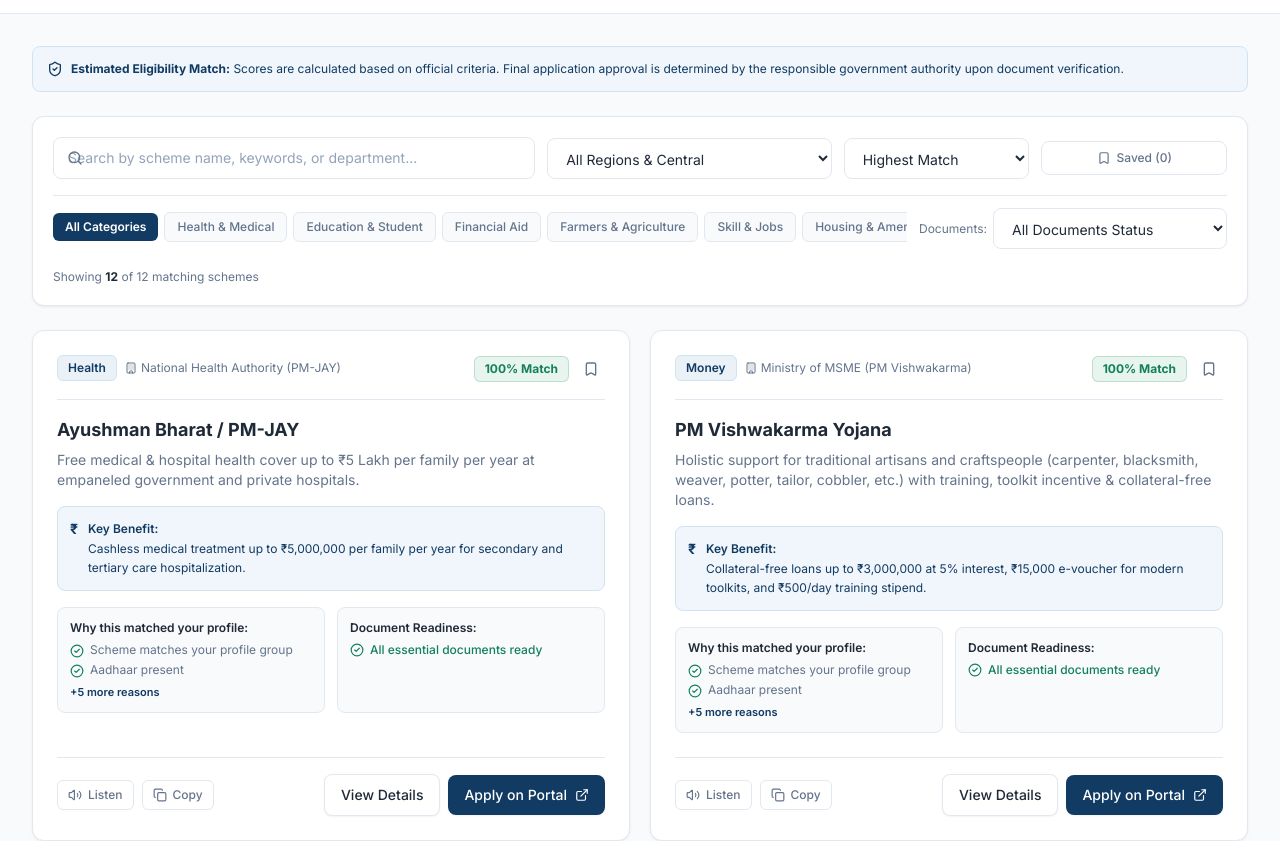
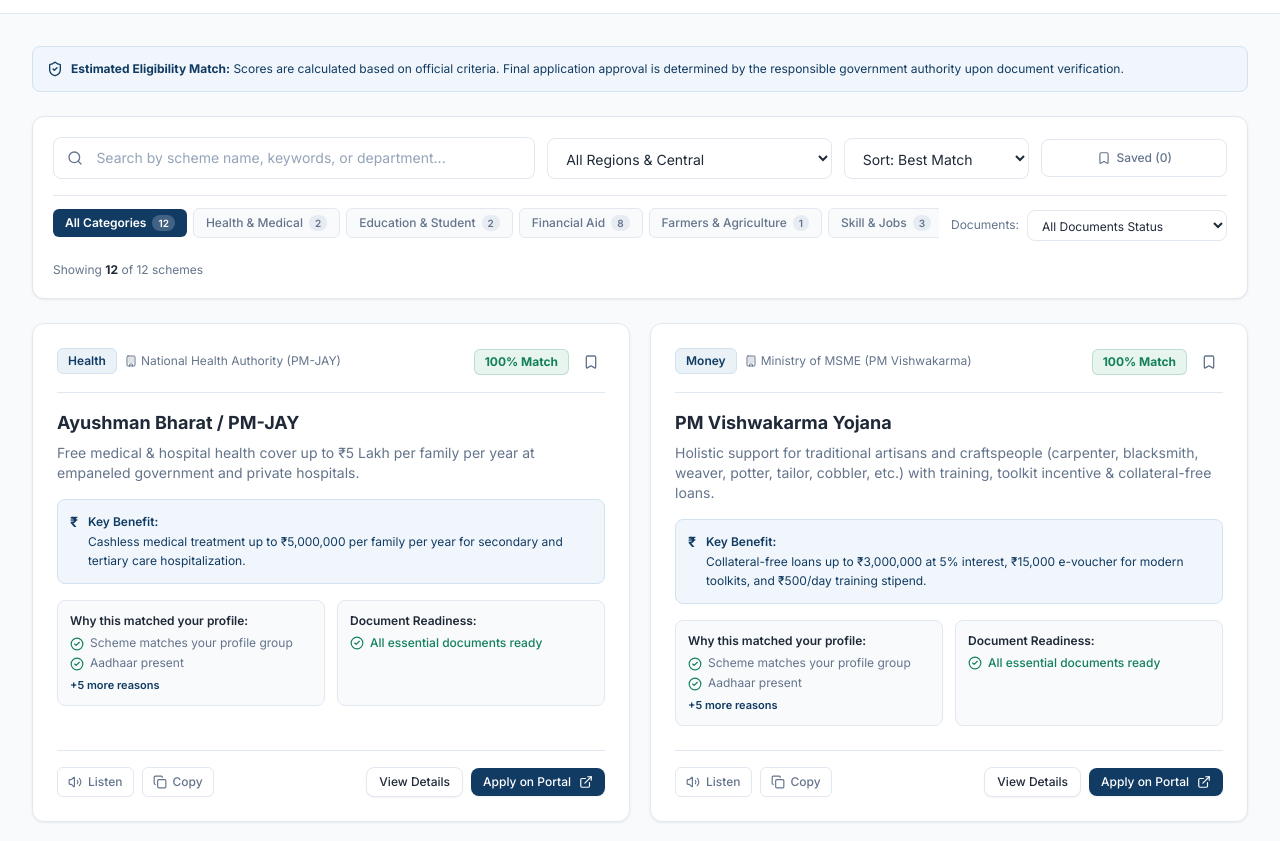
Before and after one commit to shv21/HaqSetu, a React (Vite) app: page /results in a window 1280 px wide. Shown: the part 240-1081 px from the top of the page. Built offline with nearby package versions, Linux system fonts and the light colour scheme.

Commit message:
fix(search): fix search icon/text overlap, implement multi-token full corpus search, and add cross-category alerts

```diff
--- a/src/components/SchemeResults.jsx
+++ b/src/components/SchemeResults.jsx
@@ -1,23 +1,66 @@
-import { useState, useMemo, useEffect } from "react";
+import { useState, useMemo, useEffect, useRef } from "react";
 import {
   Search,
-  SlidersHorizontal,
   Bookmark,
   CheckCircle2,
   AlertCircle,
   RotateCcw,
   ShieldCheck,
-  Filter,
   ArrowUpDown,
-  X
+  X,
+  Sparkles,
+  Info
 } from "lucide-react";
 import SchemeCard from "./SchemeCard.jsx";
 import SchemeDetailModal from "./SchemeDetailModal.jsx";
 import translations from "../translations.js";
 import { getSavedSchemeIds } from "../utils/storage.js";
 
+const CATEGORY_TABS = [
+  { id: "all", label: "All Categories" },
+  { id: "health", label: "Health & Medical" },
+  { id: "education", label: "Education & Student" },
+  { id: "money", label: "Financial Aid" },
+  { id: "farmer", label: "Farmers & Agriculture" },
+  { id: "skill", label: "Skill & Jobs" },
+  { id: "housing", label: "Housing & Amenities" },
+];
+
+/**
+ * Checks whether a scheme matches the search query.
+ * Breaks down the query into individual tokens and tests against all searchable fields.
+ */
+function matchesSearchQuery(scheme, query) {
+  if (!query || !query.trim()) return true;
+
+  const tokens = query.toLowerCase().trim().split(/\s+/).filter(Boolean);
+  if (tokens.length === 0) return true;
+
+  const searchableCorpus = [
+    scheme.name,
+    scheme.shortName,
+    scheme.category,
+    scheme.officialSourceName,
+    scheme.description,
+    scheme.benefit,
+    "yojana", "yojna", "scheme", "sarkari", "govt", "card",
+    ...(scheme.tags || []),
+    ...(scheme.targetUsers || []),
+    ...(scheme.requiredDocuments || []),
+    ...(scheme.optionalDocuments || []),
+    ...(scheme.applySteps || []),
+  ]
+    .filter(Boolean)
+    .join(" ")
+    .toLowerCase();
+
+  // Every token entered must be found in the scheme's text
+  return tokens.every((token) => searchableCorpus.includes(token));
+}
+
 export default function SchemeResults({ lang, matchedSchemes = [], profile, initialCategory }) {
   const t = translations[lang] || translations.en;
+  const searchInputRef = useRef(null);
 
   const [selectedScheme, setSelectedScheme] = useState(null);
   const [searchQuery, setSearchQuery] = useState("");
@@ -28,22 +71,12 @@
   const [sortBy, setSortBy] = useState("score"); // "score" | "name_asc" | "category"
   const [savedIds, setSavedIds] = useState([]);
 
-  // Check saved schemes from localStorage
+  // Sync saved schemes from localStorage
   useEffect(() => {
     setSavedIds(getSavedSchemeIds());
   }, [showSavedOnly, selectedScheme]);
 
-  const categoryTabs = [
-    { id: "all", label: "All Categories" },
-    { id: "health", label: "Health & Medical" },
-    { id: "education", label: "Education & Student" },
-    { id: "money", label: "Financial Aid" },
-    { id: "farmer", label: "Farmers & Agriculture" },
-    { id: "skill", label: "Skill & Jobs" },
-    { id: "housing", label: "Housing & Amenities" },
-  ];
-
-  // Extract unique states available
+  // Extract unique states available in the dataset
   const availableStates = useMemo(() => {
     const states = new Set();
     matchedSchemes.forEach((item) => {
@@ -52,38 +85,53 @@
     return Array.from(states);
   }, [matchedSchemes]);
 
-  // Filtering & Sorting Pipeline
+  // Count schemes matching search across ALL categories (to detect cross-category results)
+  const allCategorySearchMatches = useMemo(() => {
+    if (!searchQuery.trim()) return matchedSchemes;
+    return matchedSchemes.filter((item) => matchesSearchQuery(item.scheme, searchQuery));
+  }, [matchedSchemes, searchQuery]);
+
+  // Calculate dynamic count for each category tab
+  const categoryCounts = useMemo(() => {
+    const counts = {};
+    CATEGORY_TABS.forEach((tab) => {
+      if (tab.id === "all") {
+        counts[tab.id] = allCategorySearchMatches.length;
+      } else {
+        counts[tab.id] = allCategorySearchMatches.filter((item) => {
+          const cat = item.scheme.category?.toLowerCase();
+          const tags = item.scheme.tags?.map((t) => t.toLowerCase()) || [];
+          return cat === tab.id || tags.includes(tab.id);
+        }).length;
+      }
+    });
+    return counts;
+  }, [allCategorySearchMatches]);
+
+  // Primary Filtering & Sorting Pipeline
   const filteredList = useMemo(() => {
     return matchedSchemes
       .filter((item) => {
         const { scheme, missingDocuments } = item;
 
-        // Search text query
-        if (searchQuery.trim()) {
-          const q = searchQuery.toLowerCase();
-          const matchName = scheme.name?.toLowerCase().includes(q);
-          const matchShort = scheme.shortName?.toLowerCase().includes(q);
-          const matchDept = scheme.officialSourceName?.toLowerCase().includes(q);
-          const matchDesc = scheme.description?.toLowerCase().includes(q);
-          const matchTags = scheme.tags?.some((tag) => tag.toLowerCase().includes(q));
-          if (!matchName && !matchShort && !matchDept && !matchDesc && !matchTags) {
-            return false;
-          }
+        // 1. Full-text tokenized search match
+        if (!matchesSearchQuery(scheme, searchQuery)) {
+          return false;
         }
 
-        // Category filter
+        // 2. Category filter
         if (filterCategory !== "all") {
           const matchCat = scheme.category?.toLowerCase() === filterCategory.toLowerCase();
           const matchTags = scheme.tags?.some((t) => t.toLowerCase().includes(filterCategory.toLowerCase()));
           if (!matchCat && !matchTags) return false;
         }
 
-        // State filter
+        // 3. State/Region filter
         if (filterState !== "all") {
           if (scheme.state && scheme.state !== filterState) return false;
         }
 
-        // Document readiness filter
+        // 4. Document readiness filter
         if (filterDocReadiness === "ready" && missingDocuments.length > 0) {
           return false;
         }
@@ -91,7 +139,7 @@
           return false;
         }
 
-        // Saved schemes filter
+        // 5. Saved schemes filter
         if (showSavedOnly && !savedIds.includes(scheme.id)) {
           return false;
         }
@@ -128,14 +176,33 @@
     setFilterDocReadiness("all");
     setShowSavedOnly(false);
     setSortBy("score");
+    if (searchInputRef.current) {
+      searchInputRef.current.focus();
+    }
+  };
+
+  const handleClearSearch = () => {
+    setSearchQuery("");
+    if (searchInputRef.current) {
+      searchInputRef.current.focus();
+    }
   };
 
   const hasActiveFilters =
-    searchQuery !== "" ||
+    searchQuery.trim() !== "" ||
     filterCategory !== "all" ||
     filterState !== "all" ||
     filterDocReadiness !== "all" ||
     showSavedOnly;
+
+  // Detect if user has 0 results in current category, but matches exist in other categories
+  const hasCrossCategoryResults =
+    searchQuery.trim() !== "" &&
+    filterCategory !== "all" &&
+    filteredList.length === 0 &&
+    allCategorySearchMatches.length > 0;
+
+  const currentCategoryName = CATEGORY_TABS.find((t) => t.id === filterCategory)?.label || filterCategory;
 
   return (
     <section className="mx-auto max-w-7xl px-4 py-8 sm:px-6 lg:px-8">
@@ -156,28 +223,39 @@
         {/* Search Bar & Primary Filter Controls */}
         <div className="grid gap-3 md:grid-cols-12 md:items-center">
 
-          {/* Live Search Input */}
-          <div className="md:col-span-5 relative">
-            <Search className="absolute left-3.5 top-1/2 -translate-y-1/2 h-4 w-4 text-[#64748B]" />
+          {/* Live Search Input with Fixed Spacing */}
+          <div className="md:col-span-5 relative flex items-center">
+            {/* Search Icon: strictly positioned with pointer-events-none so it never intercepts click or overlaps text */}
+            <div className="absolute left-3.5 top-1/2 -translate-y-1/2 pointer-events-none select-none z-10 flex items-center justify-center text-[#64748B]">
+              <Search className="h-4 w-4" />
+            </div>
+
             <input
+              ref={searchInputRef}
               type="text"
               value={searchQuery}
               onChange={(e) => setSearchQuery(e.target.value)}
               placeholder="Search by scheme name, keywords, or department..."
-              className="input-clean pl-9 pr-8 text-xs sm:text-sm"
+              style={{ paddingLeft: "2.65rem", paddingRight: "2.5rem" }}
+              className="w-full rounded-lg border border-[#E2E8F0] bg-white py-2.5 text-xs sm:text-sm text-[#1F2937] placeholder:text-slate-400 outline-none transition-all duration-150 focus:border-[#123B63] focus:ring-2 focus:ring-[#123B63]/15"
+              aria-label="Search schemes by name, keyword, or department"
             />
+
+            {/* Clear Button (X) */}
             {searchQuery && (
               <button
                 type="button"
-                onClick={() => setSearchQuery("")}
-                className="absolute right-3 top-1/2 -translate-y-1/2 text-slate-400 hover:text-slate-600"
+                onClick={handleClearSearch}
+                aria-label="Clear search"
+                className="absolute right-3 top-1/2 -translate-y-1/2 z-10 p-1 text-slate-400 hover:text-slate-700 hover:bg-slate-100 rounded-md transition-colors"
+                title="Clear search"
               >
                 <X className="h-3.5 w-3.5" />
               </button>
             )}
           </div>
 
-          {/* State Filter */}
+          {/* Region / State Filter */}
           <div className="md:col-span-3">
             <select
               value={filterState}
@@ -192,7 +270,7 @@
             </select>
           </div>
 
-          {/* Sort By Dropdown */}
+          {/* Sort By Dropdown - Clearly Labeled */}
           <div className="md:col-span-2">
             <select
               value={sortBy}
@@ -200,9 +278,9 @@
               className="select-clean text-xs sm:text-sm"
               aria-label="Sort schemes"
             >
-              <option value="score">Highest Match</option>
-              <option value="name_asc">Name (A-Z)</option>
-              <option value="category">Category</option>
+              <option value="score">Sort: Best Match</option>
+              <option value="name_asc">Sort: Name (A-Z)</option>
+              <option value="category">Sort: By Category</option>
             </select>
           </div>
 
@@ -211,13 +289,13 @@
             <button
               type="button"
               onClick={() => setShowSavedOnly(!showSavedOnly)}
-              className={`w-full inline-flex items-center justify-center gap-1.5 rounded-lg border py-2 px-3 text-xs font-medium transition-colors ${
+              className={`w-full inline-flex items-center justify-center gap-1.5 rounded-lg border py-2.5 px-3 text-xs font-medium transition-colors ${
                 showSavedOnly
                   ? "border-[#123B63] bg-[#EAF2F8] text-[#123B63] font-semibold"
                   : "border-[#E2E8F0] bg-white text-[#64748B] hover:bg-slate-50"
               }`}
             >
-              <Bookmark className={`h-3.5 w-3.5 ${showSavedOnly ? "fill-[#123B63]" : ""}`} />
+              <Bookmark className={`h-3.5 w-3.5 ${showSavedOnly ? "fill-[#123B63] text-[#123B63]" : ""}`} />
               <span>Saved ({savedIds.length})</span>
             </button>
           </div>
@@ -225,36 +303,45 @@
         </div>
 
         {/* Category Filter Chips & Document Readiness */}
-        <div className="pt-3 border-t border-[#E2E8F0] flex flex-col sm:flex-row sm:items-center justify-between gap-3">
+        <div className="pt-3 border-t border-[#E2E8F0] flex flex-col lg:flex-row lg:items-center justify-between gap-3">
 
-          {/* Scrollable Category Chips */}
+          {/* Scrollable Category Chips with Dynamic Match Counts */}
           <div className="flex items-center gap-1.5 overflow-x-auto pb-1 scrollbar-none">
-            {categoryTabs.map((tab) => {
+            {CATEGORY_TABS.map((tab) => {
               const isSelected = filterCategory === tab.id;
+              const count = categoryCounts[tab.id] ?? 0;
               return (
                 <button
                   key={tab.id}
                   type="button"
                   onClick={() => setFilterCategory(tab.id)}
-                  className={`whitespace-nowrap rounded-md px-3 py-1.5 text-xs font-medium transition-colors ${
+                  className={`whitespace-nowrap rounded-md px-3 py-1.5 text-xs font-medium transition-colors flex items-center gap-1.5 ${
                     isSelected
                       ? "bg-[#123B63] text-white font-semibold shadow-xs"
                       : "bg-[#F8FAFC] border border-[#E2E8F0] text-[#64748B] hover:bg-slate-100 hover:text-[#1F2937]"
                   }`}
                 >
-                  {tab.label}
+                  <span>{tab.label}</span>
+                  <span className={`rounded-full px-1.5 py-0.2 text-[10px] font-semibold ${
+                    isSelected
+                      ? "bg-white/20 text-white"
+                      : "bg-slate-200/80 text-[#64748B]"
+                  }`}>
+                    {count}
+                  </span>
                 </button>
               );
             })}
           </div>
 
-          {/* Document Readiness Pill Toggle */}
-          <div className="flex items-center gap-1.5 shrink-0">
-            <span className="text-xs text-[#64748B] hidden lg:inline">Documents:</span>
+          {/* Document Readiness Dropdown */}
+          <div className="flex items-center gap-2 shrink-0">
+            <span className="text-xs text-[#64748B] hidden sm:inline">Documents:</span>
             <select
               value={filterDocReadiness}
               onChange={(e) => setFilterDocReadiness(e.target.value)}
               className="select-clean text-xs py-1.5 px-2.5 w-auto"
+              aria-label="Filter by document readiness"
             >
               <option value="all">All Documents Status</option>
               <option value="ready">Essential Documents Ready</option>
@@ -264,11 +351,37 @@
 
         </div>
 
+        {/* Helpful Banner: When Search query has 0 results in current category but exists in others */}
+        {hasCrossCategoryResults && (
+          <div className="rounded-lg border border-[#F59E0B]/40 bg-[#FEF3C7]/40 p-3 text-xs text-[#B45309] flex flex-col sm:flex-row sm:items-center justify-between gap-2 animate-fadeIn">
+            <div className="flex items-center gap-2">
+              <Info className="h-4 w-4 shrink-0 text-[#B45309]" />
+              <span>
+                No schemes found for <strong>"{searchQuery}"</strong> in <em>{currentCategoryName}</em>, but <strong>{allCategorySearchMatches.length} matching scheme(s)</strong> were found in other categories.
+              </span>
+            </div>
+            <button
+              type="button"
+              onClick={() => setFilterCategory("all")}
+              className="inline-flex items-center gap-1 font-bold text-[#123B63] bg-white border border-[#D1E3F1] px-2.5 py-1 rounded shadow-xs hover:bg-[#EAF2F8] transition-colors shrink-0"
+            >
+              <span>View All {allCategorySearchMatches.length} Matches →</span>
+            </button>
+          </div>
+        )}
+
         {/* Summary Count & Clear Filter Action */}
-        <div className="flex items-center justify-between text-xs text-[#64748B] pt-1">
-          <span>
-            Showing <strong className="text-[#1F2937]">{filteredList.length}</strong> of {matchedSchemes.length} matching schemes
-          </span>
+        <div className="flex flex-wrap items-center justify-between text-xs text-[#64748B] pt-1 gap-2">
+          <div className="flex items-center gap-2">
+            <span>
+              Showing <strong className="text-[#1F2937]">{filteredList.length}</strong> of {matchedSchemes.length} schemes
+            </span>
+            {searchQuery.trim() && (
+              <span className="text-[#123B63] font-medium">
+                • matching <strong>"{searchQuery}"</strong>
+              </span>
+            )}
+          </div>
 
           {hasActiveFilters && (
             <button
@@ -303,12 +416,27 @@
             <Search className="h-6 w-6" />
           </div>
           <h3 className="text-lg font-bold text-[#1F2937]">
-            No schemes matched your current filters
+            {searchQuery.trim()
+              ? `No schemes found matching "${searchQuery}"`
+              : "No schemes match your current filters"
+            }
           </h3>
           <p className="mt-1 text-xs sm:text-sm text-[#64748B] max-w-md mx-auto">
-            Try loosening your search keywords, switching the category tab, or clearing the document readiness filter to see more results.
+            {filterCategory !== "all"
+              ? `Try switching to "All Categories" or loosening your search keywords.`
+              : "Try searching with broader terms like 'farmer', 'health', 'student', 'loan', or clearing filters."
+            }
           </p>
-          <div className="mt-6 flex items-center justify-center gap-3">
+          <div className="mt-6 flex flex-wrap items-center justify-center gap-3">
+            {filterCategory !== "all" && (
+              <button
+                type="button"
+                onClick={() => setFilterCategory("all")}
+                className="btn-outline text-xs py-2 px-4"
+              >
+                <span>Search in All Categories</span>
+              </button>
+            )}
             <button
               type="button"
               onClick={handleResetFilters}
--- a/src/index.css
+++ b/src/index.css
@@ -49,6 +49,7 @@
   background: #94A3B8;
 }
 
+@layer components {
   /* Buttons */
   .btn-primary {
     @apply inline-flex items-center justify-center gap-2 rounded-lg bg-[#123B63] px-4 py-2.5 text-sm font-medium text-white shadow-sm transition-all duration-150 hover:bg-[#0E3052] active:scale-[0.99] focus:outline-none focus:ring-2 focus:ring-[#123B63] focus:ring-offset-2 disabled:opacity-50 disabled:pointer-events-none;
@@ -74,6 +75,7 @@
   .select-clean {
     @apply w-full rounded-lg border border-[#E2E8F0] bg-white px-3.5 py-2.5 text-sm text-[#1F2937] outline-none transition-all duration-150 focus:border-[#123B63] focus:ring-2 focus:ring-[#123B63]/15 cursor-pointer;
   }
+}
 
 /* Reduced motion preference */
 @media (prefers-reduced-motion: reduce) {
```
Lines whose indentation alone changed are shown as unchanged.
